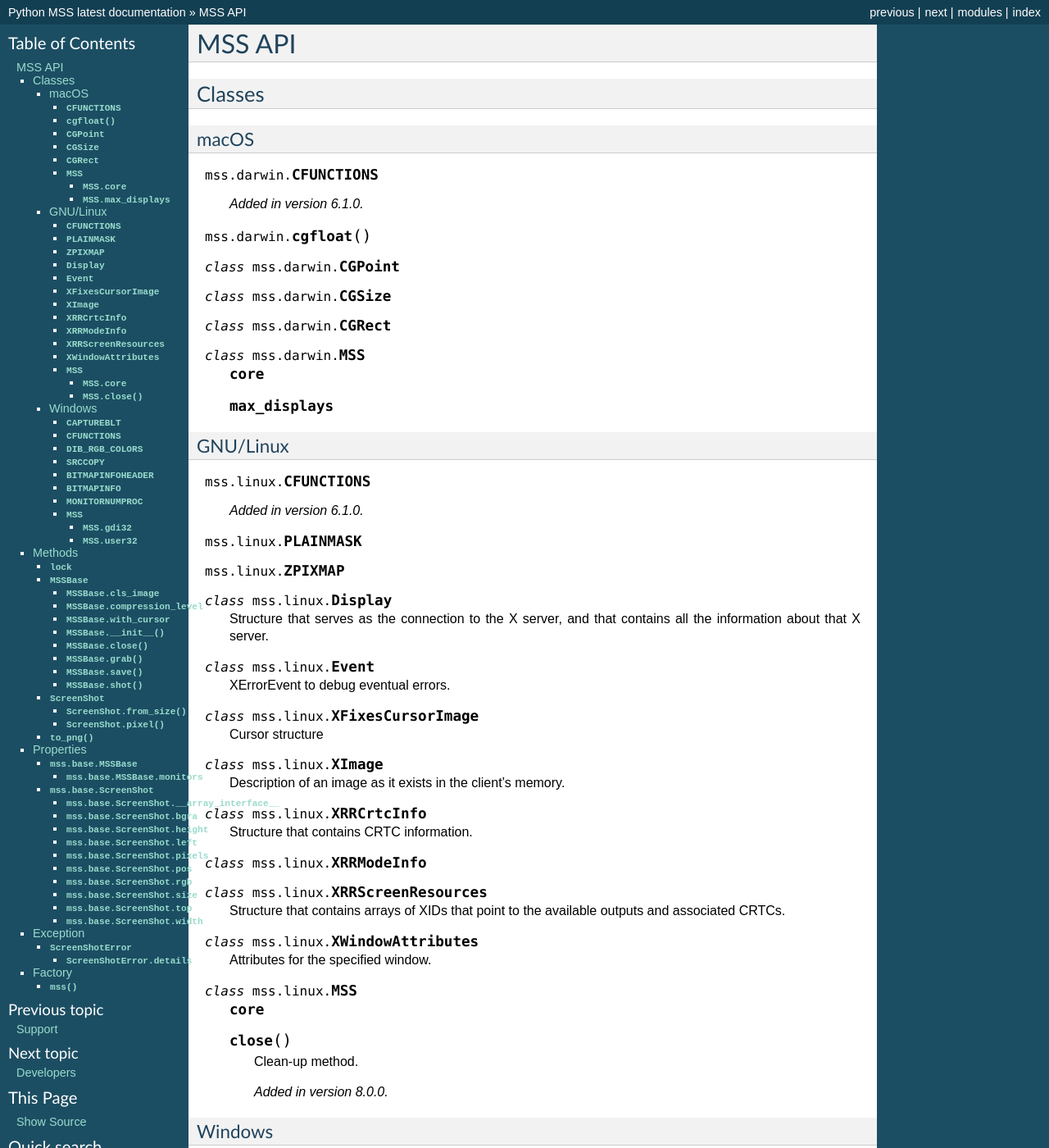
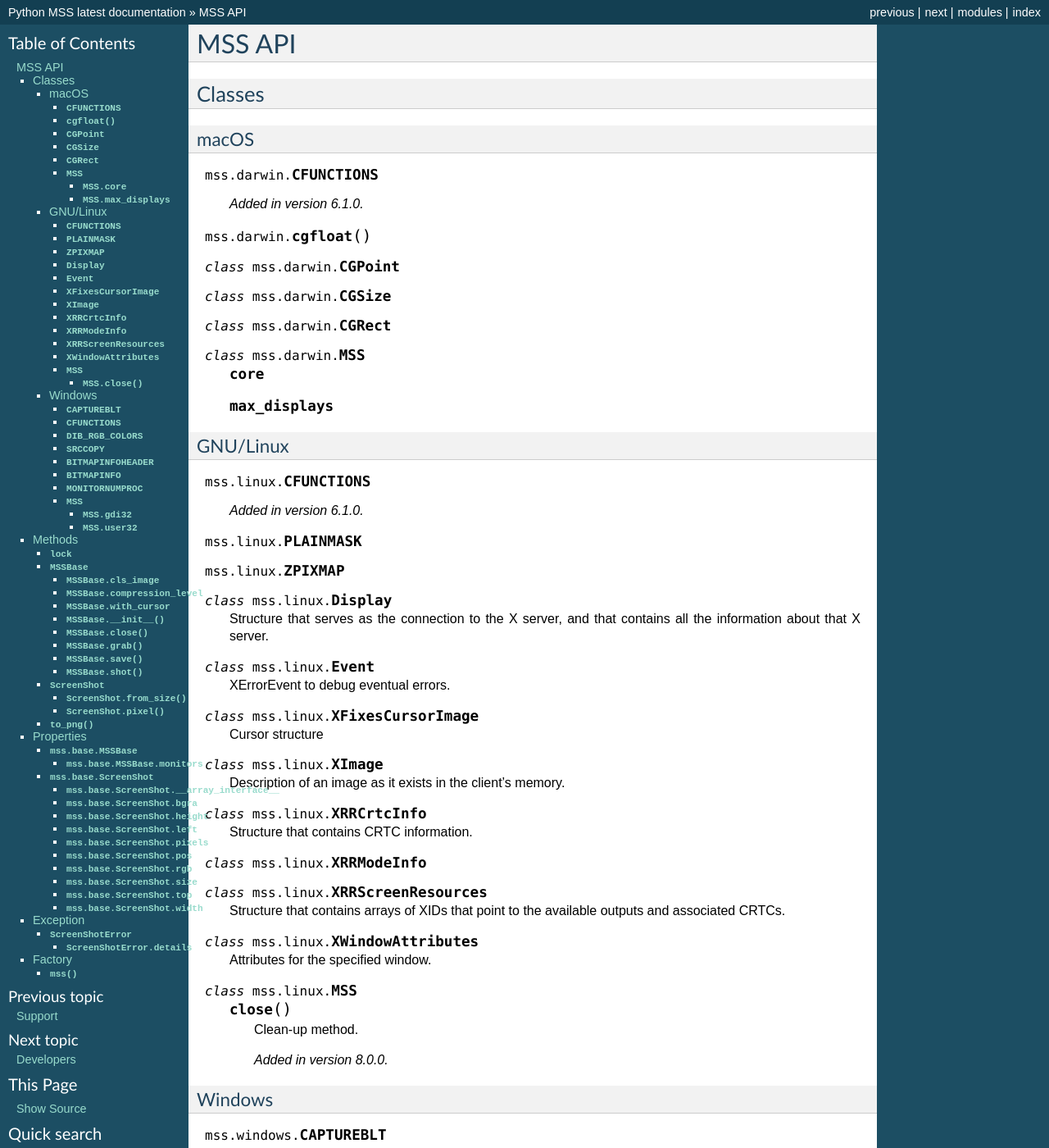
Before and after one commit to BoboTiG/python-mss, a Sphinx documentation site: the page built from docs/source/api.rst, in a window 1280 px wide and 1400 px high. Shown: the whole window at 82% size. Built offline with Sphinx 7.4.7, drawn with Linux system fonts in a browser that asks for light colours.

Commit message:
Version 8.0.0

```diff
--- a/docs/source/api.rst
+++ b/docs/source/api.rst
@@ -72,8 +72,6 @@ GNU/Linux
     Attributes for the specified window.
 
 .. class:: MSS
-
-    .. attribute:: core
 
     .. method:: close()
 
```
Also changed, not shown: 1 other file.
